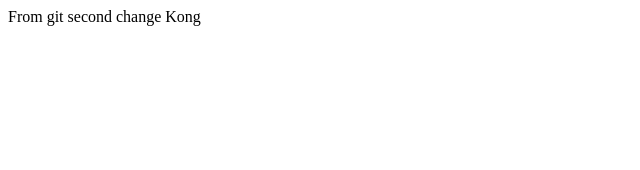
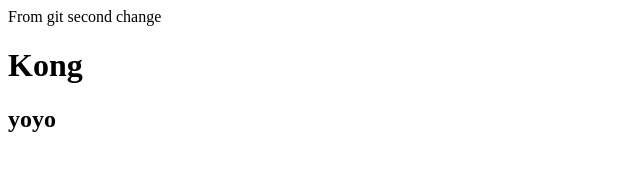
Before and after one commit to skjshashank/jen, a plain HTML site: page index.html in a window 1280 px wide. Shown: the whole page, without its empty margins (0-640 px from the left). Drawn offline with Linux system fonts and the light colour scheme.

Commit message:
Update index.html

```diff
--- a/index.html
+++ b/index.html
@@ -1,3 +1,4 @@
 From git
 second change
-<hi> Kong</hi>
+<h1> Kong</h1>
+<h2> yoyo</h2>
```
